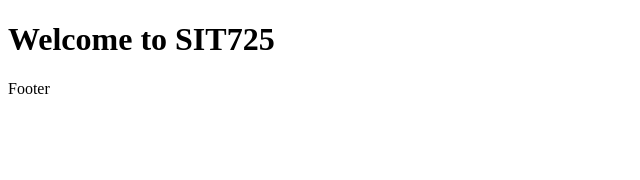
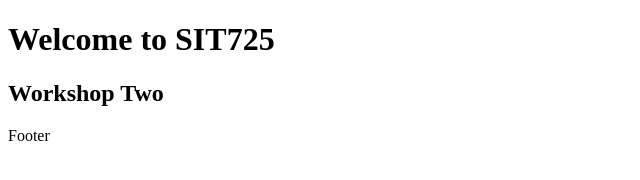
Before and after one commit to mnalamaru4/SIT753, a website: page index.html in a window 1280 px wide. Shown: the whole page, without its empty margins (0-640 px from the left). Drawn offline with Linux system fonts and the light colour scheme.

Commit message:
Updated file

```diff
--- a/index.html
+++ b/index.html
@@ -9,7 +9,7 @@
     </head>
     <body>
         <h1>Welcome to SIT725</h1>
-
+        <h2>Workshop Two</h2>
 
     </body>
 </html>
```
